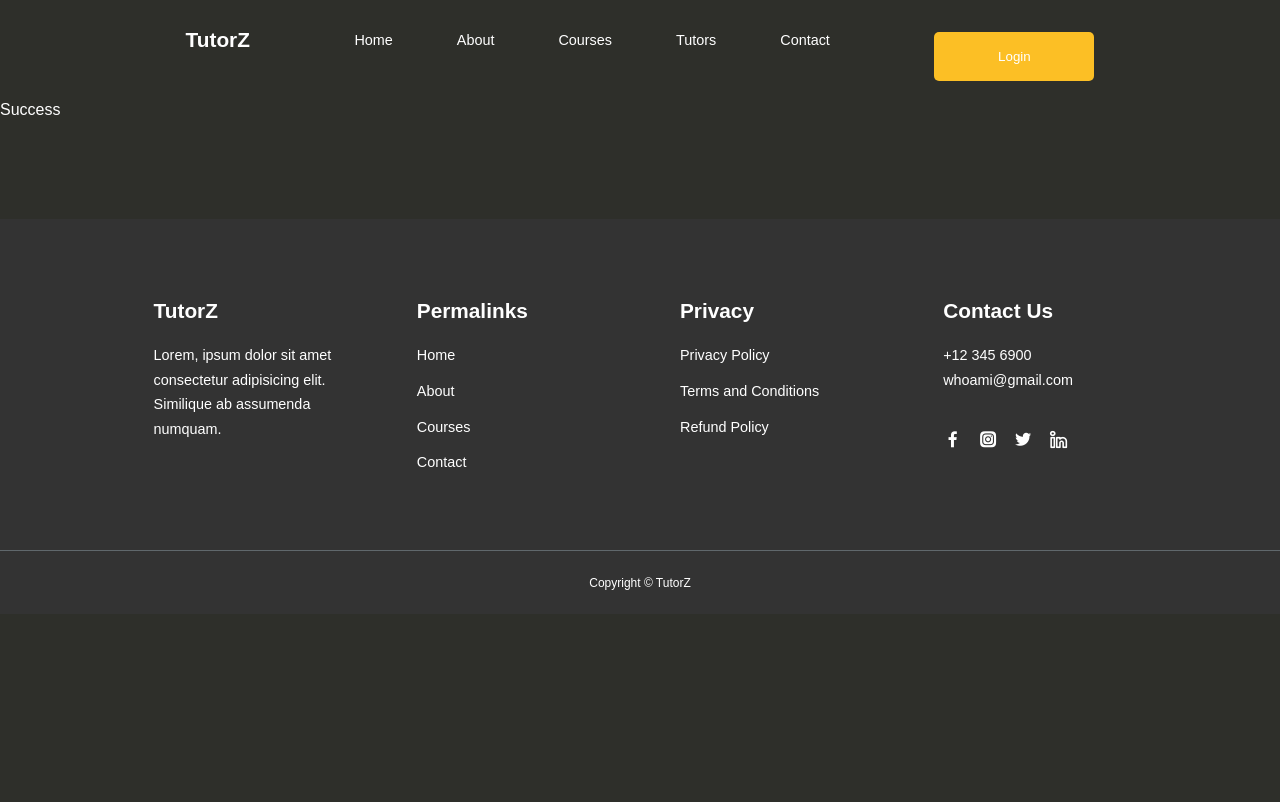
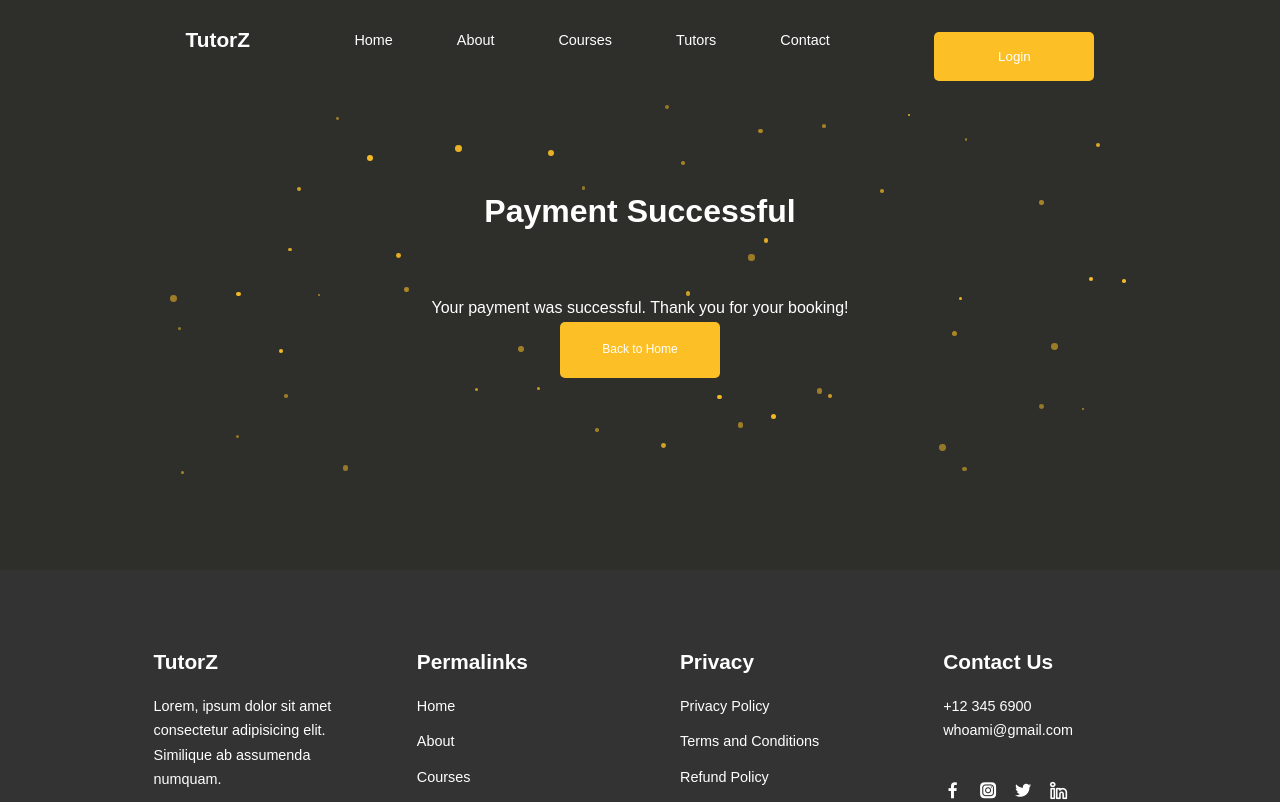
Before and after one commit to sushantskb/TutorZ, a React (Vite) app in the folder client/: page /success in a window 1280 px wide. Shown: the top 802 px of the page. Built offline with nearby package versions, Linux system fonts and the light colour scheme.

Commit message:
added the success page and error page

```diff
--- a/client/src/pages/ErrorPage/Error.jsx
+++ b/client/src/pages/ErrorPage/Error.jsx
@@ -1,9 +1,16 @@
-import React from 'react'
+import { Link } from 'react-router-dom';
 
 const Error = () => {
   return (
-    <div>Error</div>
-  )
+    <div className="container">
+      <section>
+        <h2>Payment Cancelled</h2>
+        <p style={{display: "flex", justifyContent: "center"}}>Your payment was cancelled. Please try again later.</p>
+        <Link to="/" className="btn btn-primary" style={{ height: "56px", margin: "auto", fontSize: "12px" }}>Back to Home</Link>
+      </section>
+    </div>
+  );
+
 }
 
 export default Error
--- a/client/src/pages/SuccessPage/Success.jsx
+++ b/client/src/pages/SuccessPage/Success.jsx
@@ -1,9 +1,47 @@
-import React from 'react'
+import { useEffect } from "react";
+import { Link } from "react-router-dom";
+import "./success.css";
+const createGlitters = (count) => {
+  const glitters = [];
+  for (let i = 0; i < count; i++) {
+    const left = Math.random() * 100 + "%";
+    const top = Math.random() * 100 + "%";
+    const delay = Math.random() * 2 + "s";
+    const size = Math.random() * 5 + 2 + "px";
+    glitters.push(
+      <div
+        key={i}
+        className="glitter"
+        style={{ left, top, animationDelay: delay, width: size, height: size }}
+      />
+    );
+  }
+  return glitters;
+};
+const Success = () => {
+  useEffect(() => {
+    document.body.classList.add("celebration"); // Add celebration class to body
+    return () => {
+      document.body.classList.remove("celebration"); // Clean up on unmount
+    };
+  }, []);
 
-const Success = () => {
   return (
-    <div>Success</div>
-  )
-}
+    <div className="container glitter-container">
+      {createGlitters(50)} {/* Adjust the number of glitters as needed */}
+      <section>
+        <h2>Payment Successful</h2>
+        <p style={{display: "flex", justifyContent: "center"}}>Your payment was successful. Thank you for your booking!</p>
+        <Link
+          to="/"
+          className="btn btn-primary"
+          style={{ height: "56px", margin: "auto", fontSize: "12px" }}
+        >
+          Back to Home
+        </Link>
+      </section>
+    </div>
+  );
+};
 
-export default Success
+export default Success;
--- /dev/null
+++ b/client/src/pages/SuccessPage/success.css
@@ -0,0 +1,59 @@
+@keyframes glitter {
+    0% {
+      opacity: 1;
+    }
+    50% {
+      opacity: 0.5;
+    }
+    100% {
+      opacity: 1;
+    }
+  }
+
+  @keyframes celebrate {
+    0% {
+      transform: translateY(0);
+    }
+    25% {
+      transform: translateY(-10px);
+    }
+    50% {
+      transform: translateY(0);
+    }
+    75% {
+      transform: translateY(-10px);
+    }
+    100% {
+      transform: translateY(0);
+    }
+  }
+
+  .celebration {
+    animation: celebrate 1s ease-in-out;
+  }
+
+  .glitter {
+    position: absolute;
+    width: 5px;
+    height: 5px;
+    background: var(--color-danger);
+    border-radius: 50%;
+    opacity: 0;
+    animation: glitter 1.5s infinite ease-in-out;
+  }
+
+  .glitter-container {
+    position: relative;
+  }
+
+  .glitter-container::before,
+  .glitter-container::after {
+    content: '';
+    position: absolute;
+    width: 100%;
+    height: 100%;
+    top: 0;
+    left: 0;
+    background: var(--color-bg);
+    z-index: -1;
+  }
```
